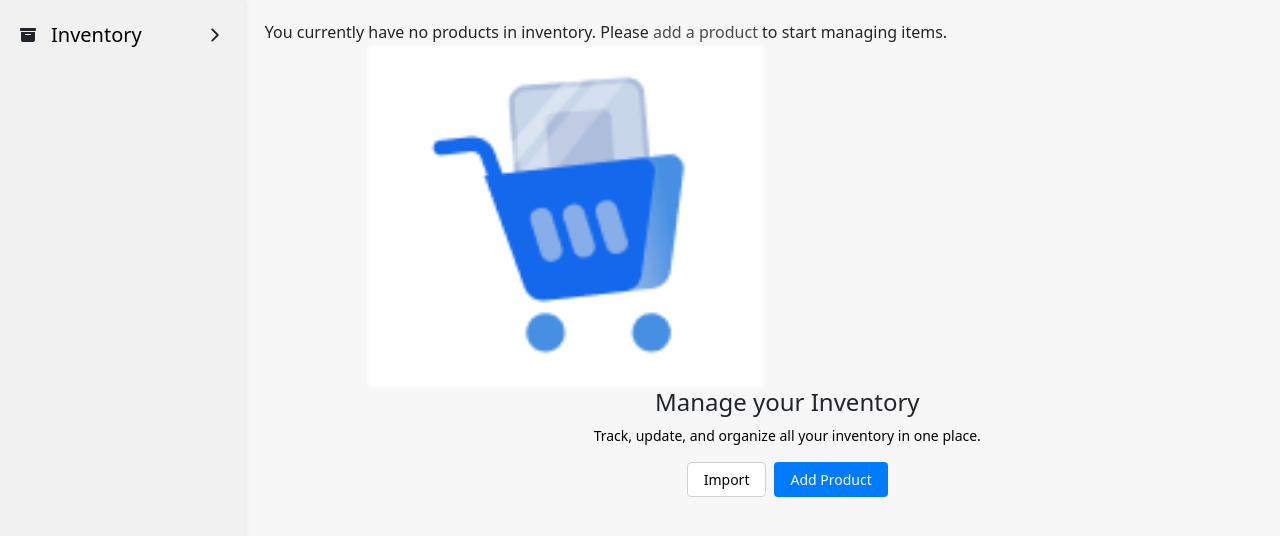
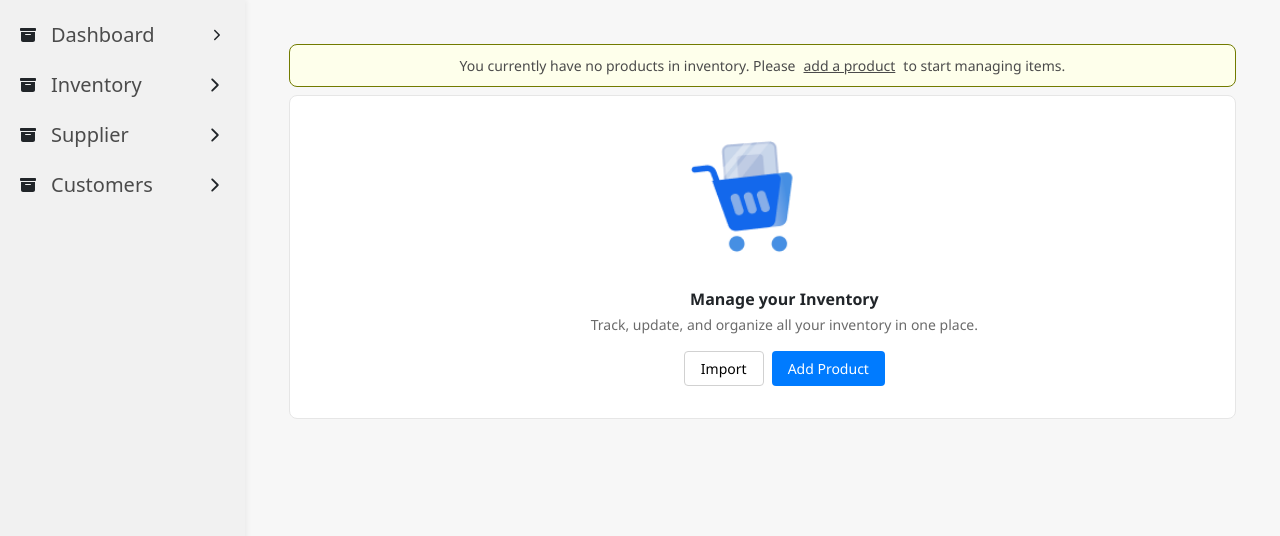
Before and after one commit to codesaurabhk/inventory, a React (Vite) app in the folder Frontend/: page /Manageproduct in a window 1280 px wide. Shown: the top 536 px of the page. Built offline with nearby package versions, Linux system fonts and the light colour scheme.

Commit message:
updated side pannel

```diff
--- a/Frontend/src/First.css
+++ b/Frontend/src/First.css
@@ -51,7 +51,6 @@
 }
 
 .sidebar-list-all {
-  background-color: #ffffff;
   padding: 10px 40px;
   border-radius: 8px;
   margin-bottom: 8px;
@@ -67,8 +66,8 @@
 }
 
 .sidebar-list-all.active {
-  background-color: #1d4ed8;
-  color: white;
+  background-color: white;
+  color: black;
   font-weight: 500;
 }
 
--- a/Frontend/src/First.jsx
+++ b/Frontend/src/First.jsx
@@ -1,4 +1,4 @@
-import { Outlet, useNavigate } from "react-router-dom";
+import { NavLink, Outlet, useLocation, useNavigate } from "react-router-dom";
 import "./First.css";
 import { MdOutlineWarehouse } from "react-icons/md";
 import { IoIosArrowForward } from "react-icons/io";
@@ -7,17 +7,22 @@ import { useState } from "react";
 import { Link } from "react-router-dom";
 
 function First() {
-  const [showDropdown, setShowDropdown] = useState(false);
-  const [activeItem, setActiveItem] = useState(null);
-  const navigate = useNavigate();
+  const location = useLocation();
 
-  const handleImageClick = () => {
-    setShowDropdown(!showDropdown);
+  const [showDropdown2, setShowDropdown2] = useState(false);
+  const [showDropdown3, setShowDropdown3] = useState(false);
+  const [showDropdown4, setShowDropdown4] = useState(false);
+
+  const handleImageClick2 = () => {
+    setShowDropdown2(!showDropdown2);
   };
 
-  const handleItemClick = (item, path) => {
-    setActiveItem(item);
-    navigate(path);
+  const handleImageClick3 = () => {
+    setShowDropdown3(!showDropdown3);
+  };
+
+  const handleImageClick4 = () => {
+    setShowDropdown4(!showDropdown4);
   };
 
   return (
@@ -26,48 +31,104 @@ function First() {
 
         {/* left pannel */}
         <div className="sidebar">
-          <div className="sidebar-header" onClick={handleImageClick}>
+
+          <div className={`sidebar-header ${location.pathname === "/DashboardStart" ? "active" : ""}`}>
             <div className="sidebar-logo-text">
               <FaBoxArchive />
-              <span className="fr-supplier-title">Inventory</span>
+              <NavLink to="/DashboardStart" className="fr-supplier-title link">Dashboard</NavLink>
             </div>
-            <IoIosArrowForward className={showDropdown ? "arrow-icon rotate" : "arrow-icon"} />
+            <IoIosArrowForward />
           </div>
 
-          {showDropdown && (
+          <div className={`sidebar-header ${location.pathname === "/Inventory" ? "active" : ""}`} onClick={handleImageClick2}>
+            <div className="sidebar-logo-text">
+              <FaBoxArchive />
+              <NavLink to="/Inventory" className="fr-supplier-title link">Inventory</NavLink>
+            </div>
+            <IoIosArrowForward className={showDropdown2 ? "arrow-icon rotate" : "arrow-icon"} />
+          </div>
+
+          {showDropdown2 && (
             <ul className="sidebar-unorder-list">
               <li
-                className={`sidebar-list-all ${activeItem === "AllSuppliers" ? "active" : ""}` }
+                className={`sidebar-list-all ${location.pathname === "/Dashboard" ? "active" : ""}` }
               >
-                <Link to="/Dashboard" className="link">All Products</Link>
+                <NavLink to="/Dashboard" className="link">All Products</NavLink>
               </li>
               <li
-                className={`sidebar-list-all ${activeItem === "SupplierHistory" ? "active" : ""}`}
+                className={`sidebar-list-all ${location.pathname === "/CategoryDashbord" ? "active" : ""}`}
               >
-               <Link to="/CategoryDashbord" className="link">Category</Link>
+               <NavLink to="/CategoryDashbord" className="link">Category</NavLink>
               </li>
               <li
-                className={`sidebar-list-all ${activeItem === "SupplierHistory" ? "active" : ""}`}
+                className={`sidebar-list-all ${location.pathname === "/PurchaseDashbord" ? "active" : ""}`}
               >
-               <Link to="/PurchaseDashbord" className="link">Purchase Order</Link>
+               <NavLink to="/PurchaseDashbord" className="link">Purchase Order</NavLink>
               </li>
               <li
-                className={`sidebar-list-all ${activeItem === "SupplierHistory" ? "active" : ""}`}
+                className={`sidebar-list-all ${location.pathname === "/StockDashbord" ? "active" : ""}`}
               >
-               <Link to="/StockDashbord" className="link">Stock In / Out</Link>
+               <NavLink to="/StockDashbord" className="link">Stock In / Out</NavLink>
               </li>
               <li
-                className={`sidebar-list-all ${activeItem === "SupplierHistory" ? "active" : ""}`}
+                className={`sidebar-list-all ${location.pathname === "/ExpiryItemsDashbord" ? "active" : ""}`}
               >
-               <Link to="/ExpiryItemsDashbord" className="link">Expiry Items</Link>
+               <NavLink to="/ExpiryItemsDashbord" className="link">Expiry Items</NavLink>
               </li>
               <li
-                className={`sidebar-list-all ${activeItem === "SupplierHistory" ? "active" : ""}`}
+                className={`sidebar-list-all ${location.pathname === "/Damagesdashbord" ? "active" : ""}`}
               >
-               <Link to="/Damagesdashbord" className="link">Damage & Returns</Link>
+               <NavLink to="/Damagesdashbord" className="link">Damage & Returns</NavLink>
               </li>
             </ul>
           )}
+
+          <div className={`sidebar-header ${location.pathname === "/" ? "active" : ""}`} onClick={handleImageClick3}>
+            <div className="sidebar-logo-text">
+              <FaBoxArchive />
+              <NavLink to="/" className="fr-supplier-title link">Supplier</NavLink>
+            </div>
+            <IoIosArrowForward className={showDropdown3 ? "arrow-icon rotate" : "arrow-icon"} />
+          </div>
+
+          {showDropdown3 && (
+            <ul className="sidebar-unorder-list">
+              <li
+                className={`sidebar-list-all ${location.pathname === "/" ? "active" : ""}` }
+              >
+                <NavLink to="/" className="link">All Suppliers</NavLink>
+              </li>
+              <li
+                className={`sidebar-list-all ${location.pathname === "/" ? "active" : ""}`}
+              >
+               <NavLink to="/" className="link">Suppliers History</NavLink>
+              </li>
+            </ul>
+          )}
+
+          <div className={`sidebar-header ${location.pathname === "/" ? "active" : ""}`} onClick={handleImageClick4}>
+            <div className="sidebar-logo-text">
+              <FaBoxArchive />
+              <NavLink to="/" className="fr-supplier-title link">Customers</NavLink>
+            </div>
+            <IoIosArrowForward className={showDropdown4 ? "arrow-icon rotate" : "arrow-icon"} />
+          </div>
+
+          {showDropdown4 && (
+            <ul className="sidebar-unorder-list">
+              <li
+                className={`sidebar-list-all ${location.pathname === "/" ? "active" : ""}` }
+              >
+                <NavLink to="/" className="link">All Suppliers</NavLink>
+              </li>
+              <li
+                className={`sidebar-list-all ${location.pathname === "/" ? "active" : ""}`}
+              >
+               <NavLink to="/" className="link">Suppliers History</NavLink>
+              </li>
+            </ul>
+          )}
+
         </div>
 
         {/* right pannel */}
--- /dev/null
+++ b/Frontend/src/component/Dashboard/Dashboard.jsx
@@ -0,0 +1,9 @@
+import React from 'react'
+
+function Dashboard() {
+  return (
+    <div>Dashboard</div>
+  )
+}
+
+export default Dashboard
--- a/Frontend/src/component/inventory/Dashboard.jsx
+++ b/Frontend/src/component/inventory/Dashboard.jsx
@@ -21,6 +21,7 @@ import { FaChevronRight } from "react-icons/fa";
 import { useState } from 'react';
 import { Link } from 'react-router-dom';
 import Inventory from './Inventory';
+import Manageproduct from './Manageproduct';
 
 
 const Dashboard = () => {
@@ -48,7 +49,7 @@ const paginatedData = data.slice(startIndex, endIndex);
 
     return (
         <>
-        <Inventory/>
+        <Manageproduct/>
         <div className="dashboard-container">
             {/* Top Section */}
             <div className="top-section">
--- a/Frontend/src/component/inventory/Manageproduct.css
+++ b/Frontend/src/component/inventory/Manageproduct.css
@@ -1,6 +1,6 @@
-.main {
+.mp-main {
     display: flex;
-    width: 97%;
+    width: 100%;
     padding: 24px;
     flex-direction: column;
     align-items: flex-start;
@@ -8,9 +8,9 @@
     font-family: 'Segoe UI', sans-serif;
 }
 
-.upnav {
+.mp-upnav {
     display: flex;
-    width: 98%;
+    width: 100%;
     padding: 10px 16px;
     justify-content: center;
     align-items: center;
@@ -27,21 +27,21 @@
     color: #4B4B4B;
 }
 
-.box {
+.mp-box {
     display: flex;
     flex-direction: column;
     justify-content: center;
     align-items: center;
     gap: 16px;
     padding: 32px;
-    width: 96%;
-    height: 426px;
+    width: 100%;
+    height: auto;
     background: #FFF;
     border: 1px solid #E6E6E6;
     border-radius: 8px;
 }
 
-.boxx {
+.mp-boxx {
     position: relative;
     width: 100%;
     max-width: 400px;
@@ -63,19 +63,19 @@
     height: 76.479px;
 }
 
-.content {
+.mp-content {
     text-align: center;
-    margin-top: 5%;
+    /* margin-top: 5%; */
     margin-left: 5%;
 }
 
-.content h4 {
+.mp-content h4 {
     font-size: 16px;
     font-weight: 600;
     margin: 8px 0 4px 0;
 }
 
-.content p {
+.mp-content p {
     font-size: 14px;
     color: #6B6B6B;
     margin-bottom: 16px;
--- a/Frontend/src/component/inventory/Manageproduct.jsx
+++ b/Frontend/src/component/inventory/Manageproduct.jsx
@@ -1,19 +1,20 @@
 import React from 'react';
-import "./Inventory.css";
+import "./Manageproduct.css";
 import cart from "../images/cart.png";
+import { Link } from 'react-router-dom';
 
 const Manageproduct = () => {
     return (
-        <div className="main">
-            <div className="upnav">
-                You currently have no products in inventory. Please <a href="#" className="link">add a product</a> to start managing items.
+        <div className="mp-main">
+            <div className="mp-upnav">
+                You currently have no products in inventory. Please <Link to="/AddProduct" className="link"><u>add a product</u></Link> to start managing items.
             </div>
-            <div className="box">
-                <div className="boxx">
+            <div className="mp-box">
+                <div className="mp-boxx">
                     <img src={cart} alt="Background" className="group1" />
                    {/* // <img src={Group} alt="Magnifier" className="imgs" /> */}
                 </div>
-                <div className="content">
+                <div className="mp-content">
                     <h4>Manage your Inventory</h4>
                     <p>Track, update, and organize all your inventory in one place.</p>
                     <div className="buttons">
```
Also changed, not shown: Frontend/src/App.jsx (+6 -8 lines).
